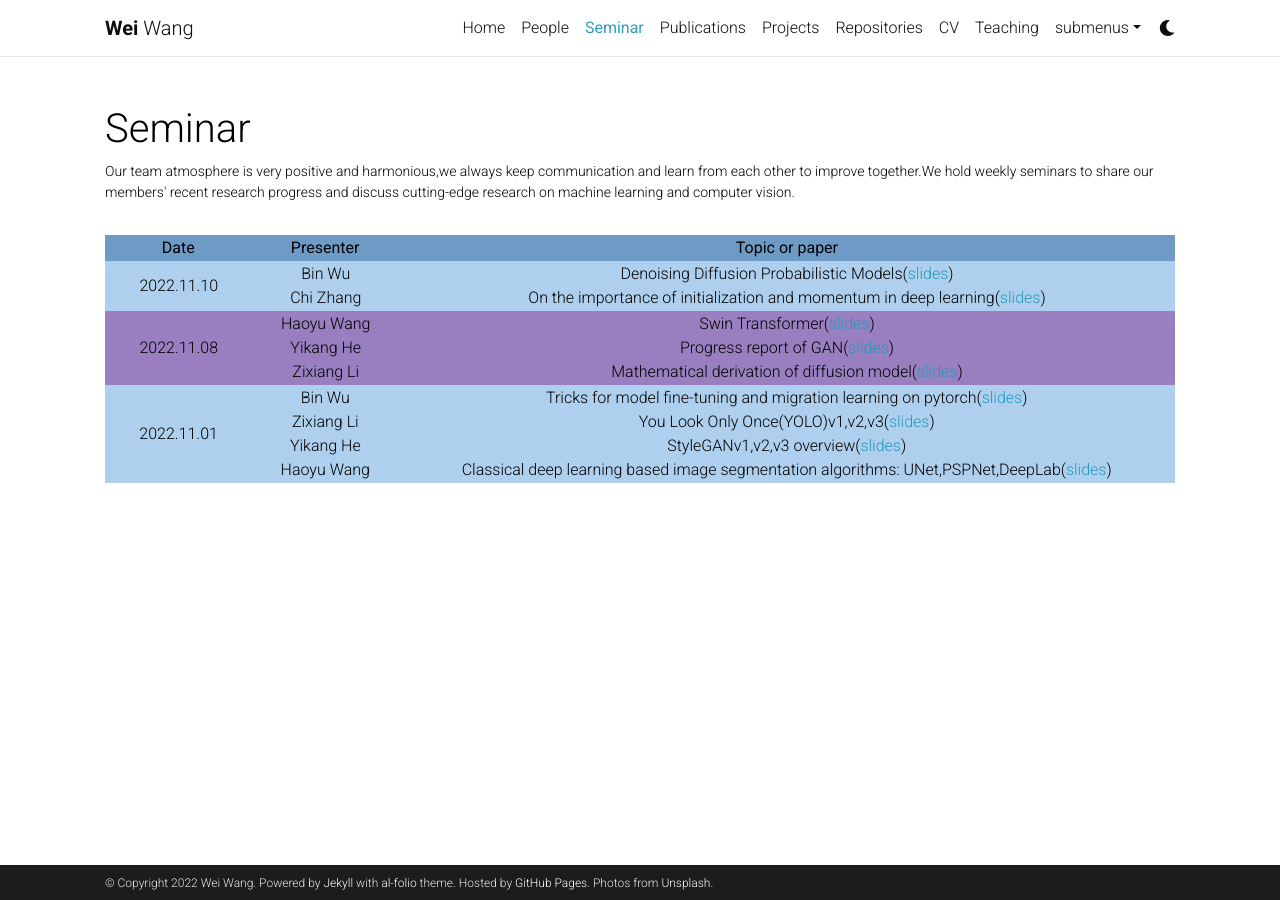
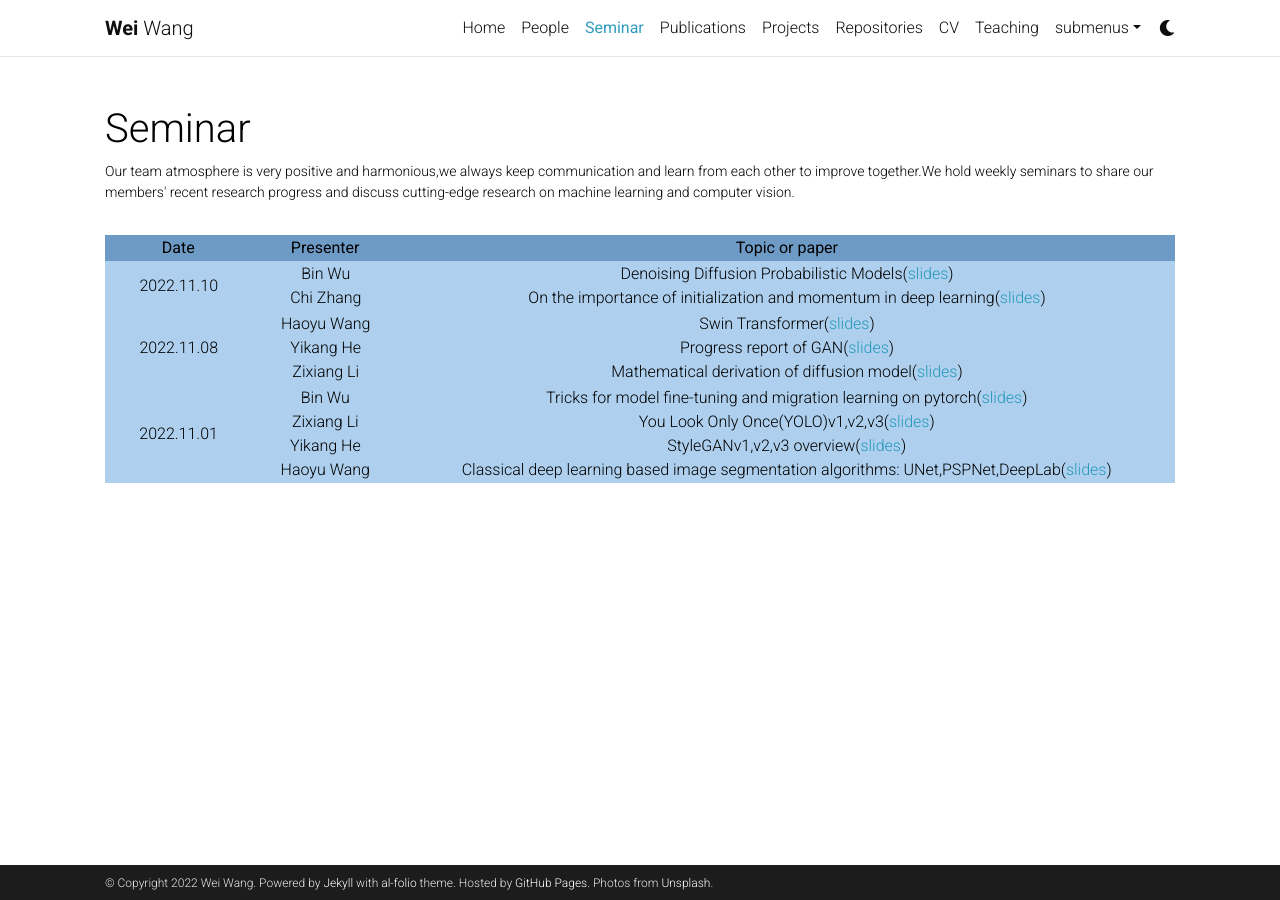
Before and after one commit to WeiWangTrento/WeiWangTrento.github.io, a Jekyll site: the page built from _pages/Seminar.md, in a window 1280 px wide. Built offline with Jekyll 4.4.1, drawn with Linux system fonts in a browser that asks for light colours; comment, search, counter and statistics services are not loaded; a style sheet for code colours, icons or effects is not loaded.

Commit message:
Update Seminar.md

```diff
--- a/_pages/Seminar.md
+++ b/_pages/Seminar.md
@@ -46,7 +46,7 @@ nav: true
 	</tr>
 </table>
 <table  rules="none" align="center" >
-	<tr  bgcolor="#99c7f0c">
+	<tr  bgcolor="#AED0EE">
 		<td width="150" align="center">
 			<center>
 				<font>2022.11.08</font>
```
